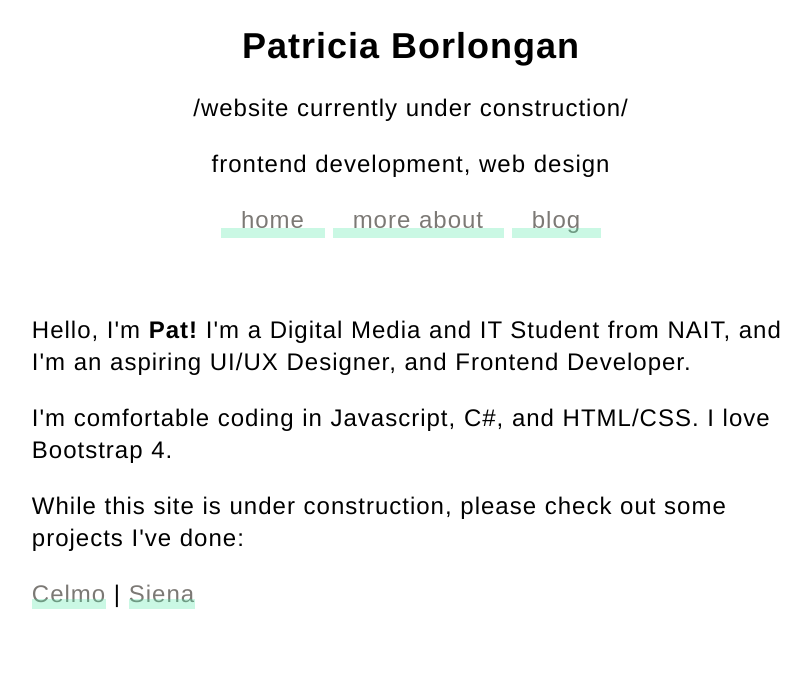
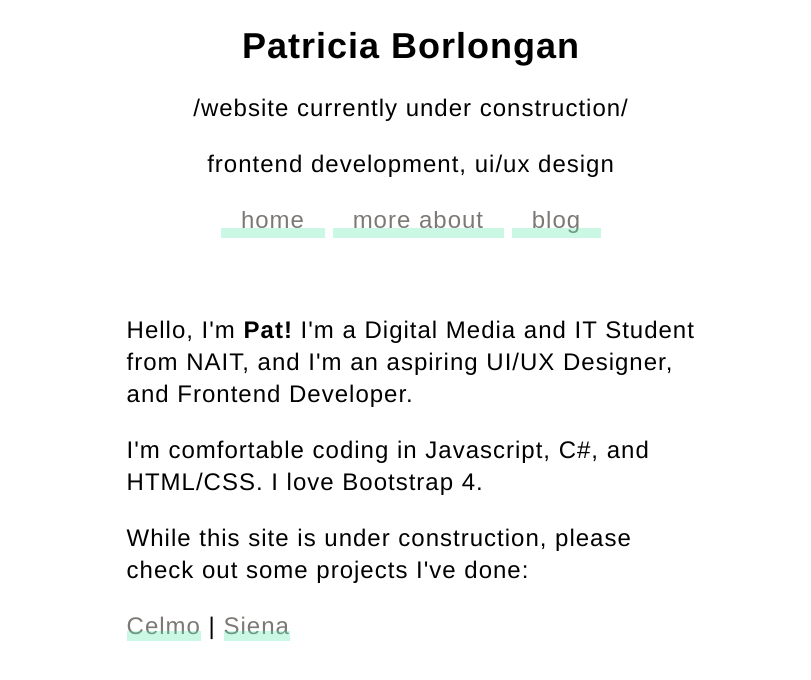
Before and after one commit to pborlongan/pborlongan.github.io, a Jekyll site: the page built from index.html, in a window 1280 px wide. Shown: the top 680 px of the page, without its empty margins (229-1040 px from the left). Built offline with Jekyll 4.4.1, drawn with Linux system fonts in a browser that asks for light colours.

Commit message:
what do i want

```diff
--- a/_layouts/default.html
+++ b/_layouts/default.html
@@ -14,7 +14,7 @@
     <div class="nav">
         <h2>Patricia Borlongan</h2>
         <p>/website currently under construction/</p>
-        <p>frontend development, web design</p>
+        <p>frontend development, ui/ux design</p>
         <ul>
             <li><a href="/">home</a></li>
             <li><a href="/about-me/">more about</a></li>
--- a/css/main.css
+++ b/css/main.css
@@ -38,7 +38,7 @@ li a:before {
 
 .container {
     margin: 5rem auto;
-    width: 60%;
+    width: 45%;
 }
 
 @media only screen and (max-width: 680px) {
```
Also changed, not shown: about-me/index.html (+2 -5 lines).
